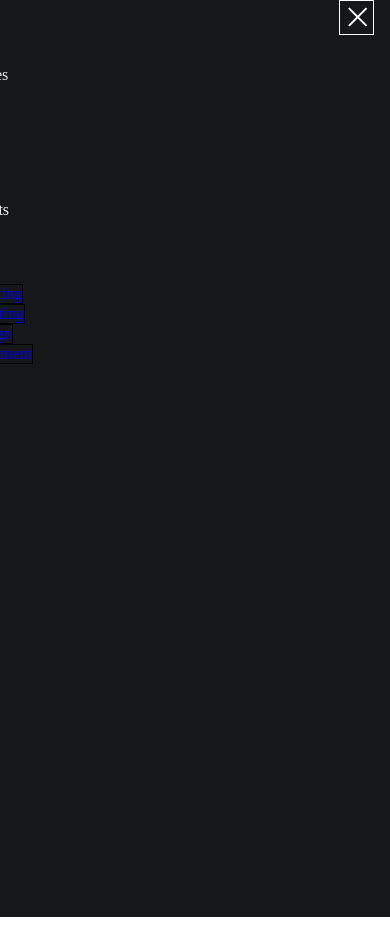
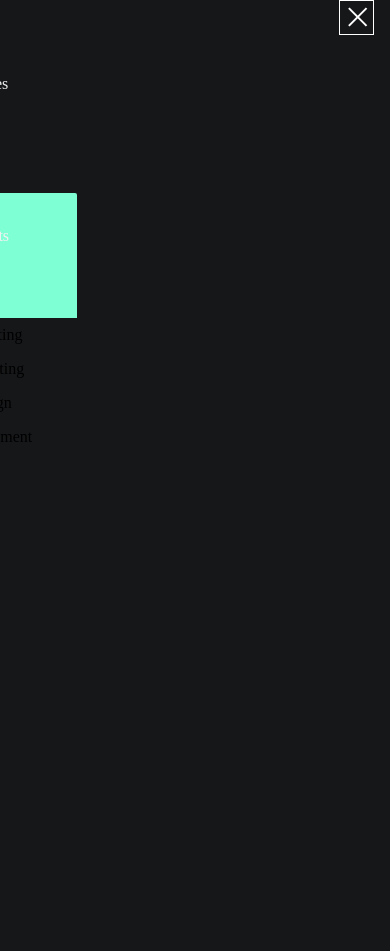
Before and after one commit to mmbaye90/navbar_responsive_menu_burger, a React (Create React App) app: page / in a window 390 px wide. Both pictures are taken after a click on the element 356 px from the left and 17 px from the top of the page. Before the commit the page ends 917 px from the top, so only its background shows below. Built offline with nearby package versions, Linux system fonts and the light colour scheme.

Commit message:
Style du dropdown ajouté

```diff
--- a/src/components/Navbar.js
+++ b/src/components/Navbar.js
@@ -26,7 +26,11 @@ export default function Navbar() {
                 {items.icone}
                 {items.title}
               </Link>
-              {open && <Dropdown />}
+              {open && (
+                <div className="container">
+                  <Dropdown />
+                </div>
+              )}
             </li>
           ) : (
             <Link to={items.path} className="links">
--- a/src/styles/dropdown.css
+++ b/src/styles/dropdown.css
@@ -1,14 +1,29 @@
+.container{
+    height: 8.5rem;
+    border-radius: 2px;
+    background-color: aquamarine;
+}
 .cont-dropdown{
-    background-color: aquamarine;
     display: flex;
     flex-direction: column;
+
 }
+.cont-dropdown .cont-link{
+    list-style-type: none;
+    padding: 0.5rem;
+    text-align: center;
+    display: block;
+    width: 100%;
 
+}
+.cont-dropdown .cont-link:hover{
+    border: 1px solid black;
+    background-color: aqua;
+    border-radius: 4px;
+
+}
 .cont-dropdown .submenu-item{
-    display: block;
     text-decoration: none;
-    border: 1px solid black;
-    /* display: block;
-    display: flex;
-    flex-direction: column; */
+    color: black;
+
 }
--- a/src/styles/navbar.css
+++ b/src/styles/navbar.css
@@ -28,6 +28,7 @@
 }
 .navbar ul .sous-lien{
     height: 100%;
+
 }
 .navbar ul .links{
     list-style-type: none;
```
